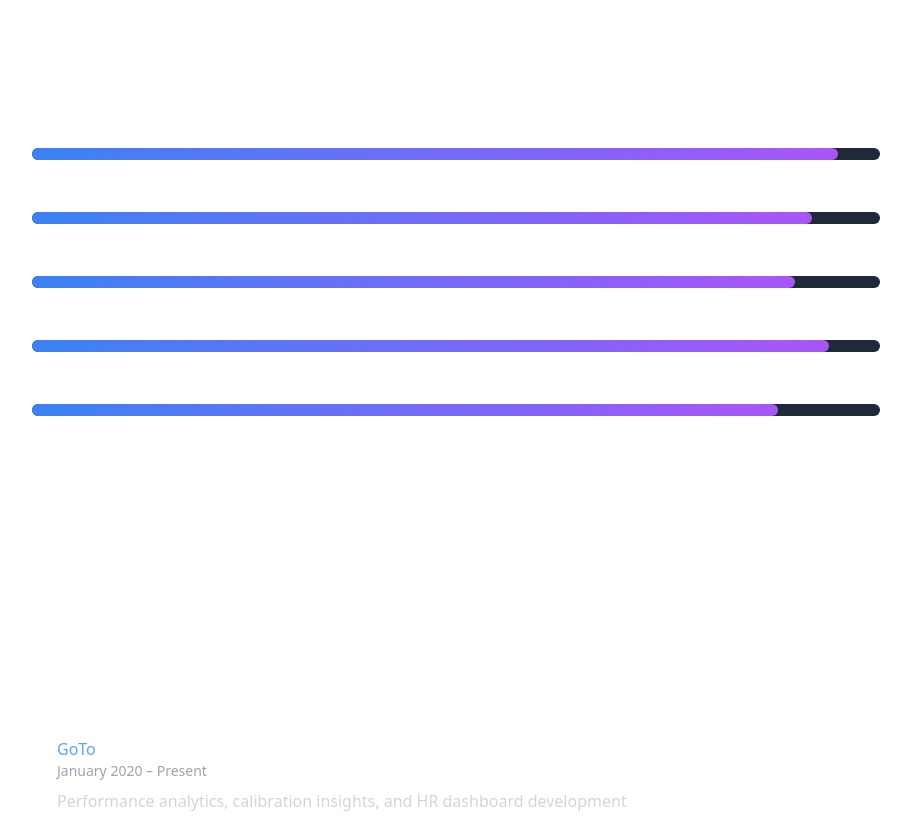
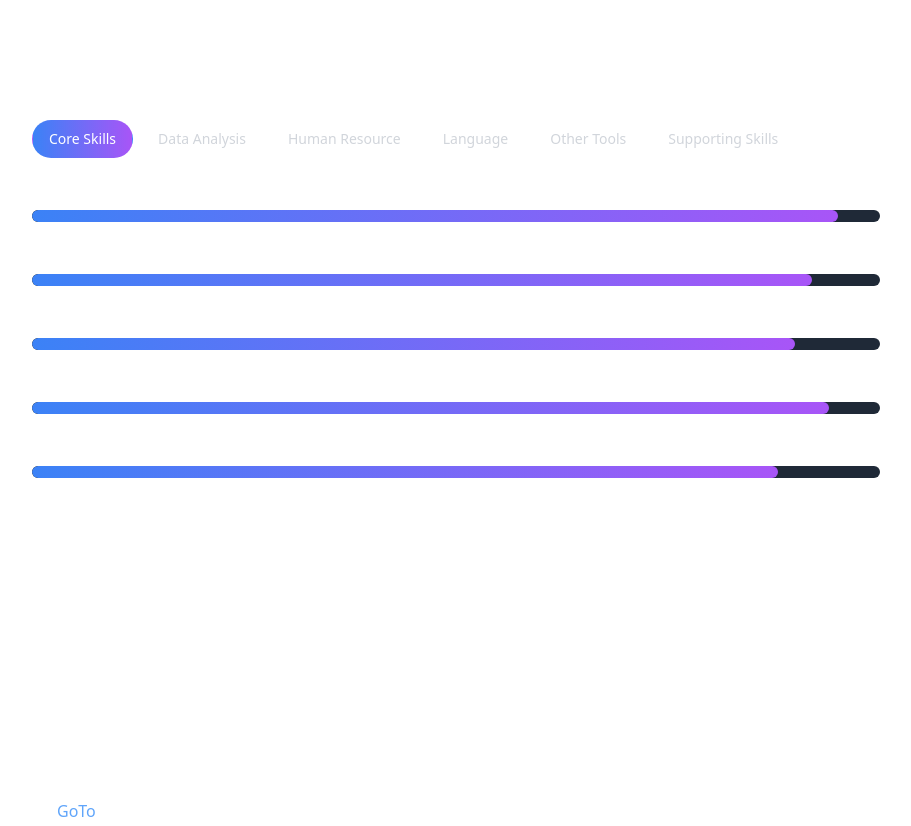
Before and after one commit to achmadfaiz1/faiz-repo, a React (Vite) app: page / in a window 1280 px wide. Shown: the part 1160-1986 px from the top of the page, without its empty margins (184-1095 px from the left). Built offline with nearby package versions, Linux system fonts and the light colour scheme.

Commit message:
feat: skills carousel using original structure

```diff
--- a/src/App.tsx
+++ b/src/App.tsx
@@ -14,6 +14,7 @@ export default function OnePagePortfolio() {
   const [expanded, setExpanded] = useState<number | null>(null);
   const [activeSection, setActiveSection] = useState("about");
   const [mobileMenuOpen, setMobileMenuOpen] = useState(false);
+  const [activeSkillTab, setActiveSkillTab] = useState("Core Skills");
 
   const themeClasses = darkMode
     ? "bg-transparent text-white"
@@ -77,12 +78,65 @@ export default function OnePagePortfolio() {
     };
   }, []);
 
-  const skills = [
+  const skillCategories = [
+    {
+      category: "Core Skills",
+      items: [
         { name: "People Analytics", level: 95 },
         { name: "SQL & BigQuery", level: 92 },
         { name: "Dashboard & Visualization", level: 90 },
         { name: "Performance Management", level: 94 },
         { name: "Talent Analytics", level: 88 },
+      ],
+    },
+    {
+      category: "Data Analysis",
+      items: [
+        { name: "SQL Query", level: 95 },
+        { name: "PostgreSQL", level: 92 },
+        { name: "R Studio", level: 85 },
+        { name: "BigQuery", level: 95 },
+        { name: "DBeaver", level: 90 },
+        { name: "Google Sheets", level: 93 },
+        { name: "Looker", level: 88 },
+        { name: "Tableau", level: 85 },
+      ],
+    },
+    {
+      category: "Human Resource",
+      items: [
+        { name: "Performance and Talent Management", level: 95 },
+        { name: "Internal Communication", level: 90 },
+        { name: "HR Tools Development", level: 88 },
+      ],
+    },
+    {
+      category: "Language",
+      items: [
+        { name: "English", level: 90 },
+        { name: "Bahasa Indonesia", level: 100 },
+      ],
+    },
+    {
+      category: "Other Tools",
+      items: [
+        { name: "Figma", level: 80 },
+        { name: "MS Office", level: 92 },
+        { name: "Google Workspace", level: 95 },
+        { name: "Lever ATS", level: 85 },
+      ],
+    },
+    {
+      category: "Supporting Skills",
+      items: [
+        { name: "Project Management", level: 90 },
+        { name: "Stakeholder Management", level: 95 },
+        { name: "Product Management", level: 85 },
+        { name: "Researcher", level: 92 },
+        { name: "Usability Testing", level: 88 },
+        { name: "Working with team or Independent", level: 95 },
+      ],
+    },
   ];
 
   const experiences = [
@@ -318,16 +372,39 @@ export default function OnePagePortfolio() {
 
       {/* SKILLS */}
       <section id="skills" className="py-16 sm:py-24 px-4 sm:px-6 max-w-4xl mx-auto">
-        <h2 className="text-2xl sm:text-3xl font-bold mb-8 sm:mb-10">Core Skills</h2>
+        <h2 className="text-2xl sm:text-3xl font-bold mb-8 sm:mb-10">Skills</h2>
+
+        {/* Tabs */}
+        <div className="flex flex-wrap gap-2 mb-6">
+          {skillCategories.map((category) => (
+            <button
+              key={category.category}
+              onClick={() => setActiveSkillTab(category.category)}
+              className={`px-4 py-2 rounded-full border text-sm transition ${
+                activeSkillTab === category.category
+                  ? "bg-gradient-to-r from-blue-500 to-purple-500 text-white border-transparent"
+                  : darkMode
+                  ? "border-white/20 hover:border-blue-400 text-gray-300"
+                  : "border-gray-300 hover:border-blue-400 text-gray-700"
+              }`}
+            >
+              {category.category}
+            </button>
+          ))}
+        </div>
+
+        {/* Tab Content */}
         <div className="space-y-6">
-          {skills.map((skill, index) => (
+          {skillCategories
+            .filter((cat) => cat.category === activeSkillTab)
+            .map((category) => (
+              <div key={category.category} className="space-y-6">
+                {category.items.map((skill, index) => (
                   <motion.div
                     key={skill.name}
                     initial={{ opacity: 0, x: -30 }}
                     whileInView={{ opacity: 1, x: 0 }}
-              whileHover={{ scale: 1.03 }}
                     transition={{ duration: 0.3, delay: index * 0.05 }}
-              className="group"
                   >
                     <div className="flex justify-between mb-1">
                       <span>{skill.name}</span>
@@ -347,6 +424,8 @@ export default function OnePagePortfolio() {
                       />
                     </div>
                   </motion.div>
+                ))}
+              </div>
             ))}
         </div>
       </section>
```
Lines whose indentation alone changed are shown as unchanged.
